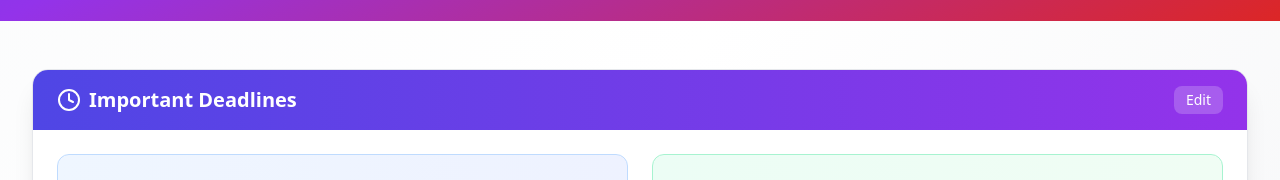
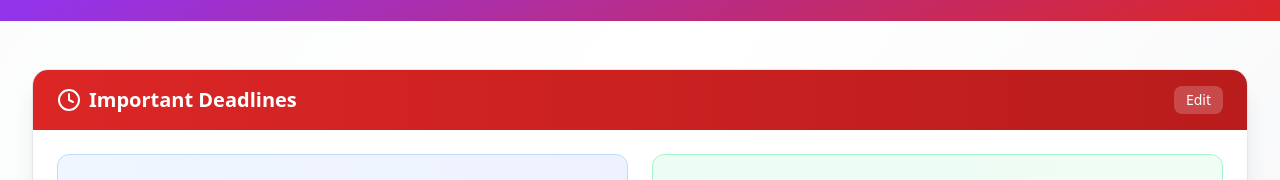
Before and after one commit to mikeyhaidinger/2Bfantasy, a React (Vite) app: page / in a window 1280 px wide. Shown: the part 747-927 px from the top of the page. Built offline with nearby package versions, Linux system fonts and the light colour scheme; no server answers; the database is empty.

Commit message:
Change Important Deadlines banner to red

```diff
--- a/src/pages/Home.tsx
+++ b/src/pages/Home.tsx
@@ -138,7 +138,7 @@ const Home = () => {
       <div className="max-w-7xl mx-auto px-4 sm:px-6 lg:px-8 py-12">
         {/* Deadlines Section */}
         <div className="bg-white rounded-2xl shadow-xl mb-12 overflow-hidden border border-gray-200">
-          <div className="bg-gradient-to-r from-indigo-600 to-purple-600 px-6 py-4">
+          <div className="bg-gradient-to-r from-red-600 to-red-700 px-6 py-4">
             <div className="flex items-center justify-between">
               <h3 className="text-xl font-bold text-white flex items-center">
                 <Clock className="h-6 w-6 mr-2" />
```
